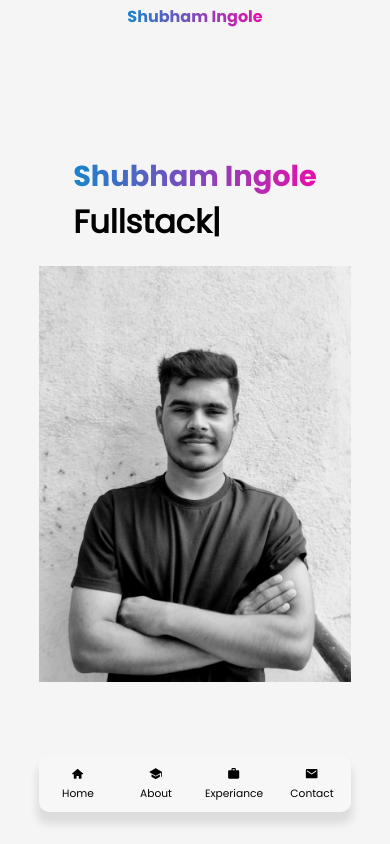
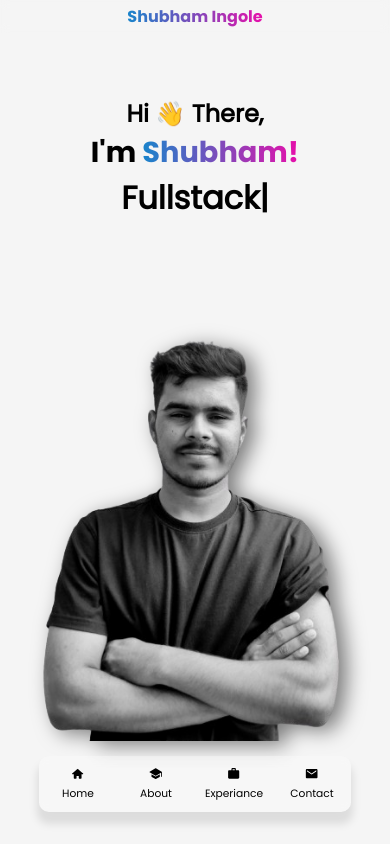
Before and after one commit to i9shubham/Portfolio, a React (Create React App) app: page / in a window 390 px wide. Shown: the top 844 px of the page. Built offline with nearby package versions, Linux system fonts and the light colour scheme.

Commit message:
add: Profile image and css

```diff
--- a/src/Pages/home.css
+++ b/src/Pages/home.css
@@ -8,13 +8,19 @@
 }
 
 #home h1 {
-    font-size: 3rem;
+    font-size: 4rem;
+    font-family: poppins-bold;
 }
 
 #home h2 {
     font-size: 3.5rem;
     font-weight: bold;
     font-family: poppins-bold;
+}
+
+#home h3 {
+    font-size: 1.5rem;
+    font-family: poppins-reg;
 }
 
 .mobile {
@@ -47,7 +53,9 @@
 } */
 
 .profile-img img {
-    width: 25vw;
+    width: 40vw;
+    filter: drop-shadow(8px 4px 10px rgba(0, 0, 0, 0.5));
+    border-radius: 5%;
 }
 
 .role {
@@ -74,7 +82,7 @@
     }
 
     .profile-img img {
-        width: 80vw;
+        width: 96vw;
         margin-top: 20px;
     }
 
@@ -83,6 +91,8 @@
     }
 
     .mobile {
-        display: block;
+        display: flex;
+        flex-direction: column;
+        align-items: center;
     }
 }
--- a/src/Pages/home.js
+++ b/src/Pages/home.js
@@ -1,7 +1,7 @@
-import React from "react";
+import React from 'react';
 import Navbar from '../Components/Navbar';
 import './home.css';
-import shubham from '../images/ishubham.jpg';
+import shubham from '../images/i9shubham.png';
 import Typewriter from 'typewriter-effect';
 
 const Home = () => {
@@ -11,9 +11,12 @@ const Home = () => {
 
             <div id='home'>
                 <div className='pc'>
-                    {/* <h1>Hi 👋,</h1>
-                    <h1>my name is</h1> */}
-                    <h1 className='heading'>Shubham Ingole</h1>
+                    <h3>Hi 👋 There,</h3>
+                    {/* <h3>my name is</h3> */}
+                    <h1>
+                        {' '}
+                        I'm <span className='heading'>Shubham!</span>
+                    </h1>
                     <h2 className='flex role'>
                         <span>
                             <Typewriter
@@ -39,7 +42,11 @@ const Home = () => {
                     </h2>
                 </div>
                 <div className='mobile'>
-                    <h1 className='heading'>Shubham Ingole</h1>
+                    <h3>Hi 👋 There,</h3>
+                    <h1>
+                        {' '}
+                        I'm <span className='heading'>Shubham!</span>
+                    </h1>
                     <h2 className='flex role'>
                         <span>
                             <Typewriter
@@ -65,7 +72,7 @@ const Home = () => {
                     </h2>
                 </div>
                 <div className='profile-img'>
-                    <img src={shubham} alt='Shubham Ingole' />
+                    <img src={shubham} alt='Shubham Ingole' loading='lazy' />
                 </div>
             </div>
         </>
--- a/src/index.css
+++ b/src/index.css
@@ -21,9 +21,9 @@ body {
     margin: 0 10%;
 }
 
-h1 {
+/* h1 {
     color: #42446E;
-}
+} */
 
 p {
     color: #666666;
```
Also changed, not shown: src/images/i9shubham.png (added).
